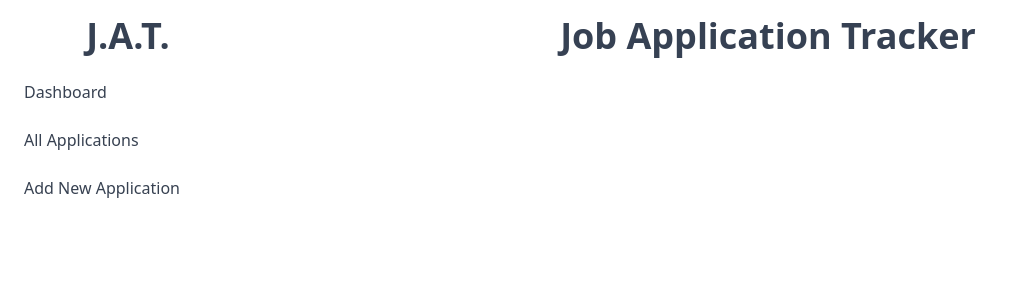
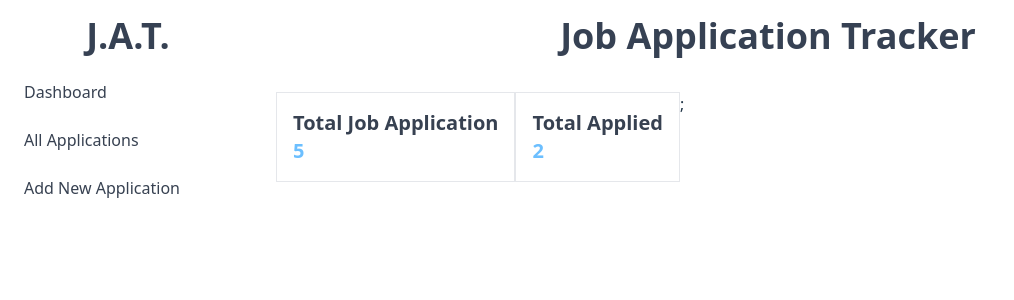
Before and after one commit to codewithjelo/Job-Application-Tracker, a React (Vite) app: page / in a window 1280 px wide. Shown: the top 300 px of the page, without its empty margins (0-1014 px from the left). Built offline with nearby package versions, Linux system fonts and the light colour scheme.

Commit message:
Add dashboard cards with total applications and applied count

```diff
--- a/src/components/DashboardCard.jsx
+++ b/src/components/DashboardCard.jsx
@@ -1,9 +1,31 @@
+import { APPLICATIONS } from "../data/applications";
+
 const DashboardCard = () => {
-    return (
-    <>
+  const cardList = [
+    {
+      title: "Total Job Application",
+      count: APPLICATIONS.length,
+    },
+    {
+      title: "Total Applied",
+      count: APPLICATIONS.filter((app) => app.status === "Applied").length,
+    },
+  ];
 
-    </>
-    );
-}
+  return (
+    <div className="flex flex-row">
+      {cardList.map((app) => (
+      <div className="flex flex-col p-4 border border-[var(--border)]">
+        <p className="text-xl font-semibold text-[var(--primary)]">
+          {app.title}
+        </p>
+        <span className="text-xl font-semibold text-[var(--secondary)]">
+          {app.count}
+        </span>
+      </div>
+      ))};
+    </div>
+  );
+};
 
 export default DashboardCard;
```
